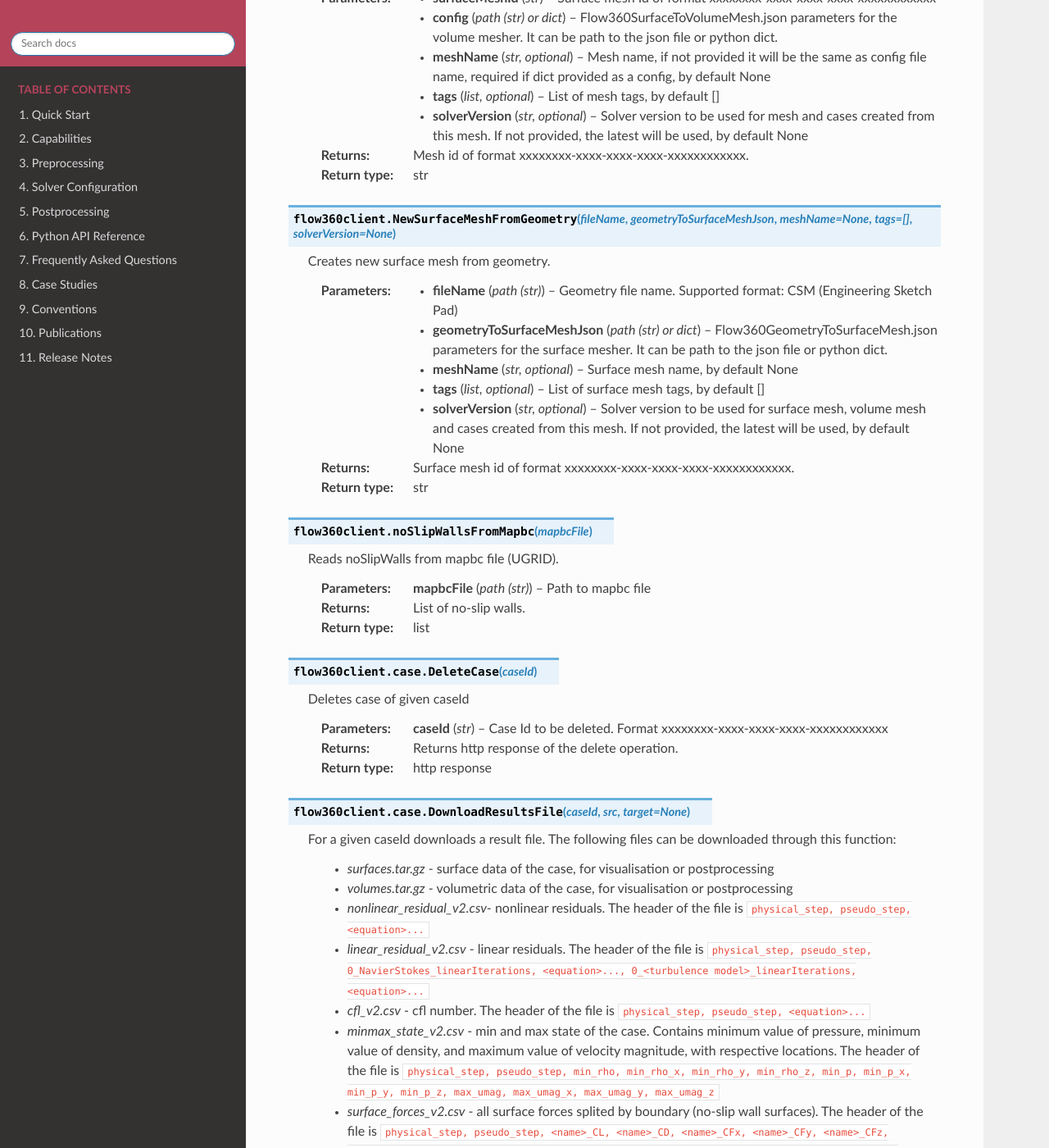
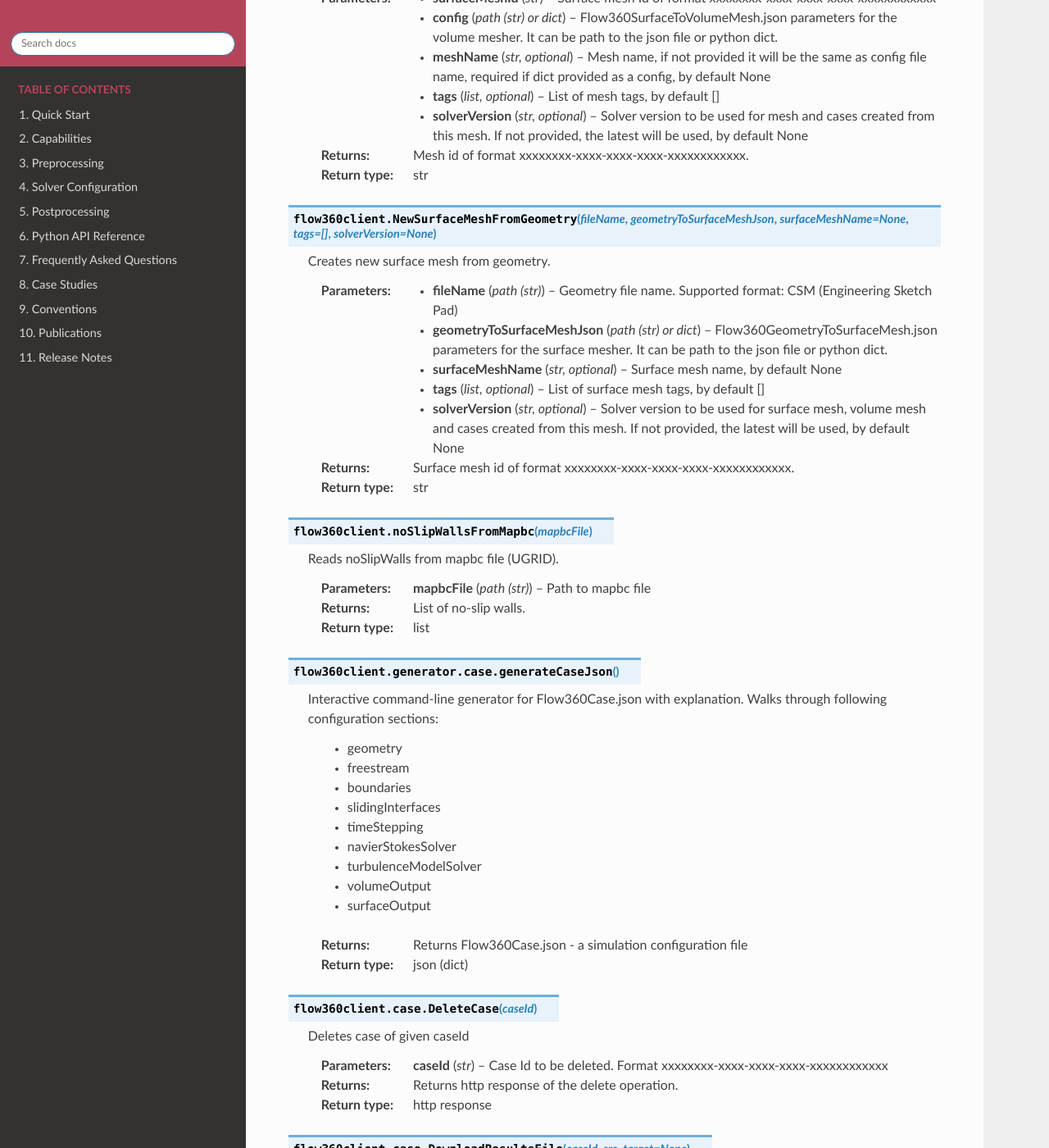
Before and after one commit to flexcompute-readthedocs/Flow360Documentation, a Sphinx documentation site: the page built from docs/source/pythonAPI/flow360clientDoc.rst, in a window 1280 px wide and 1400 px high, scrolled down 1638 px. Shown: the whole window at 82% size. Built offline with Sphinx 7.4.7 and the Read the Docs theme 2.0.0, drawn with Linux system fonts in a browser that asks for light colours.

Commit message:
updated json generator docs

```diff
--- a/docs/source/pythonAPI/flow360clientDoc.rst
+++ b/docs/source/pythonAPI/flow360clientDoc.rst
@@ -100,7 +100,7 @@
    :rtype: str
 
 
-.. py:function:: NewSurfaceMeshFromGeometry(fileName, geometryToSurfaceMeshJson, meshName=None, tags=[], solverVersion=None)
+.. py:function:: NewSurfaceMeshFromGeometry(fileName, geometryToSurfaceMeshJson, surfaceMeshName=None, tags=[], solverVersion=None)
    :module: flow360client
 
    Creates new surface mesh from geometry.
@@ -109,8 +109,8 @@
    :type fileName: path (str)
    :param geometryToSurfaceMeshJson: Flow360GeometryToSurfaceMesh.json parameters for the surface mesher. It can be path to the json file or python dict.
    :type geometryToSurfaceMeshJson: path (str) or dict
-   :param meshName: Surface mesh name, by default None
-   :type meshName: str, optional
+   :param surfaceMeshName: Surface mesh name, by default None
+   :type surfaceMeshName: str, optional
    :param tags: List of surface mesh tags, by default []
    :type tags: list, optional
    :param solverVersion: Solver version to be used for surface mesh, volume mesh and cases created from this mesh. If not provided, the latest will be used, by default None
@@ -130,6 +130,28 @@
 
    :returns: List of no-slip walls.
    :rtype: list
+
+
+.. py:module:: flow360client.generator.case
+
+
+.. py:function:: generateCaseJson()
+   :module: flow360client.generator.case
+
+   Interactive command-line generator for Flow360Case.json with explanation. Walks through following configuration sections:
+
+       * geometry
+       * freestream
+       * boundaries
+       * slidingInterfaces
+       * timeStepping
+       * navierStokesSolver
+       * turbulenceModelSolver
+       * volumeOutput
+       * surfaceOutput
+
+   :returns: Returns Flow360Case.json - a simulation configuration file
+   :rtype: json (dict)
 
 
 .. py:module:: flow360client.case
--- a/docs/source/releaseNotes.rst
+++ b/docs/source/releaseNotes.rst
@@ -2,5 +2,5 @@
 *************
 
 
-
+.. include:: releaseNotes/release-22.1.3.0.rst
 .. include:: releaseNotes/release-21.4.1.0.rst
--- a/docs/source/releaseNotes/release-22.1.30.rst
+++ b/docs/source/releaseNotes/release-22.1.3.0.rst
@@ -49,7 +49,7 @@
 
 *New features*
 
-1. Added a case configuration json generator
+1. Added a case configuration json generator: :py:meth:`flow360client.generator.case.generateCaseJson()`
 
 *Resolved issues*
 
```
